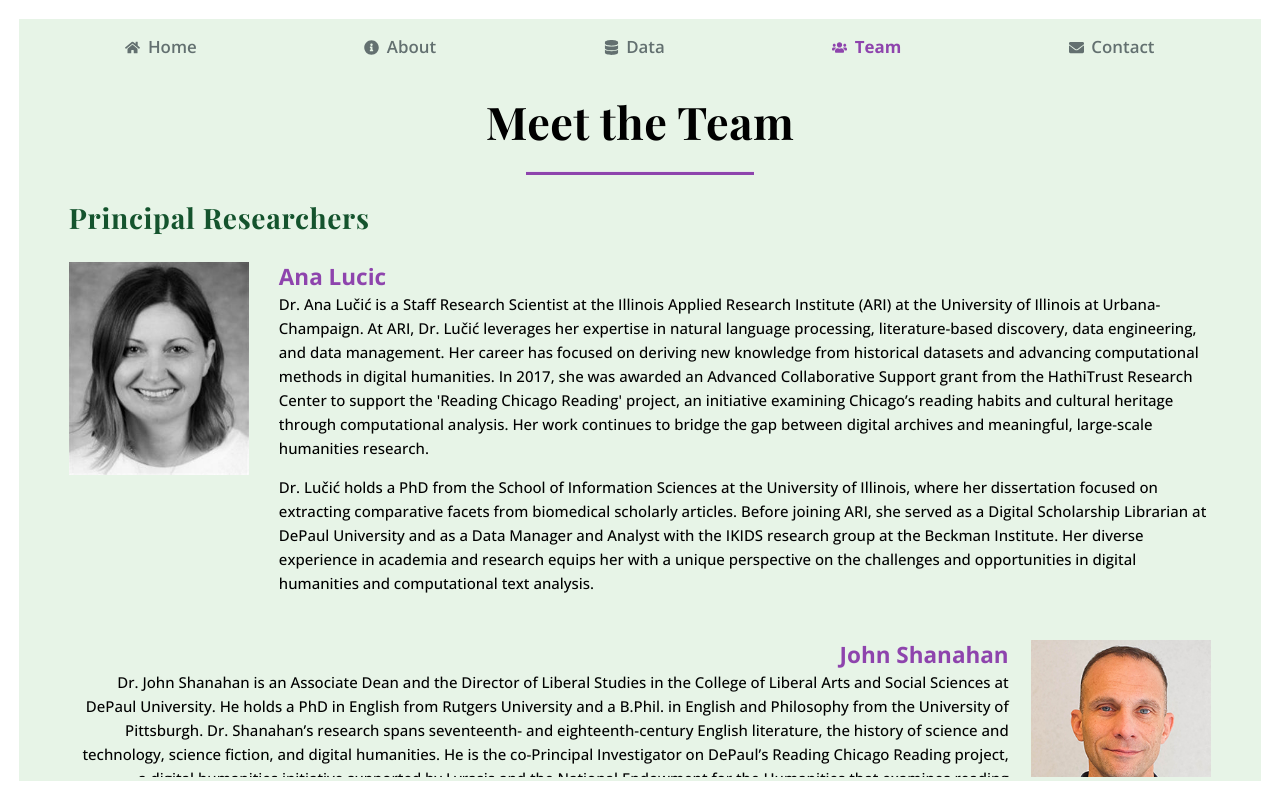
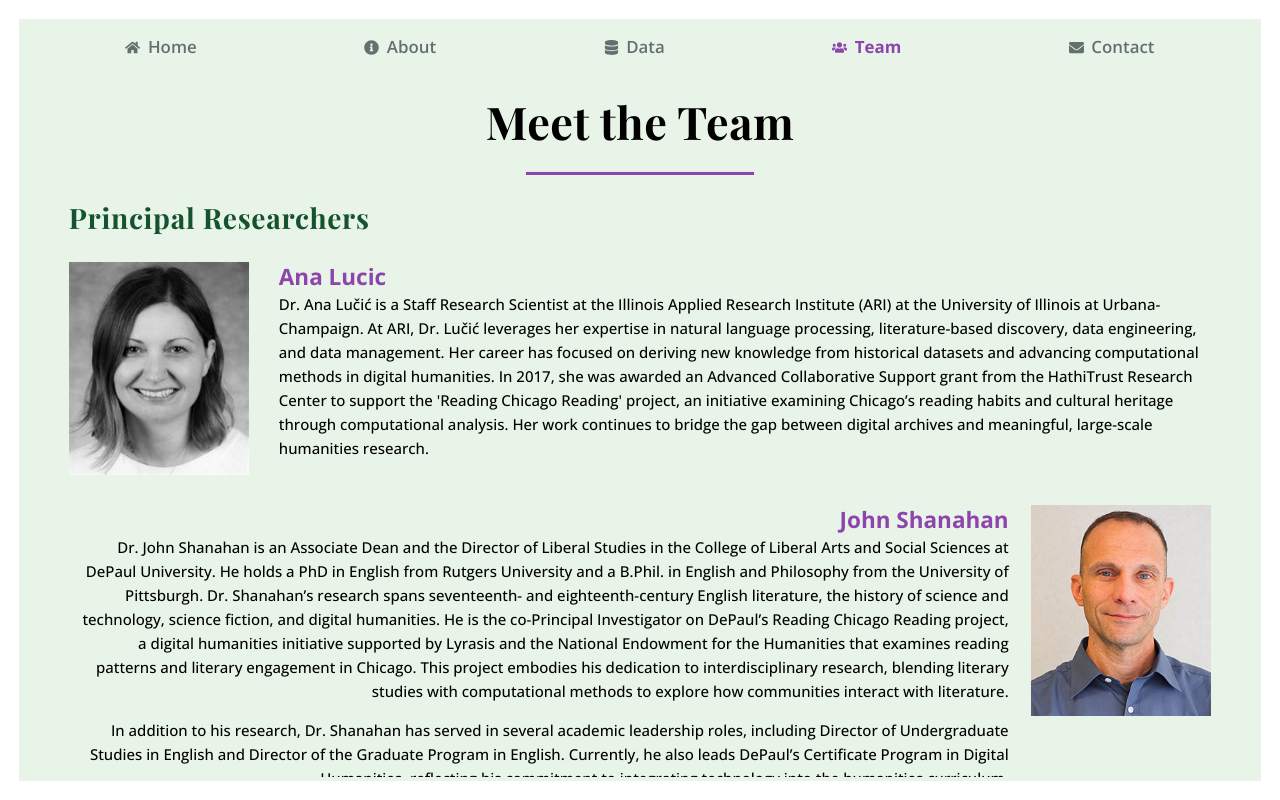
Before and after one commit to illinois-ari/peritext-website, a Next.js app: page /peritext-website/team in a window 1280 px wide. Built offline with nearby package versions, Linux system fonts and the light colour scheme; a web font is replaced by a local one.

Commit message:
revised my bio

```diff
--- a/src/modules/TeamData.ts
+++ b/src/modules/TeamData.ts
@@ -9,11 +9,9 @@ export const teamData = [
           image: "/peritext-website/images/ana.jpeg",
           description: [
             "Dr. Ana Lučić is a Staff Research Scientist at the Illinois Applied Research Institute (ARI) at the University of Illinois at Urbana-Champaign. At ARI, Dr. Lučić leverages her expertise in natural language processing, literature-based discovery, data engineering, and data management. Her career has focused on deriving new knowledge from historical datasets and advancing computational methods in digital humanities. In 2017, she was awarded an Advanced Collaborative Support grant from the HathiTrust Research Center to support the 'Reading Chicago Reading' project, an initiative examining Chicago’s reading habits and cultural heritage through computational analysis. Her work continues to bridge the gap between digital archives and meaningful, large-scale humanities research.",
-            "Dr. Lučić holds a PhD from the School of Information Sciences at the University of Illinois, where her dissertation focused on extracting comparative facets from biomedical scholarly articles. Before joining ARI, she served as a Digital Scholarship Librarian at DePaul University and as a Data Manager and Analyst with the IKIDS research group at the Beckman Institute. Her diverse experience in academia and research equips her with a unique perspective on the challenges and opportunities in digital humanities and computational text analysis.",
-          ],
+   ],
           social:
-            "https://appliedresearch.illinois.edu/directory/profile/alucic2",
-        },
+            "https://appliedresearch.illinois.edu/directory/profile/alucic2",        },
         {
           name: "John Shanahan",
           image: "/peritext-website/images/john.jpeg",
```
